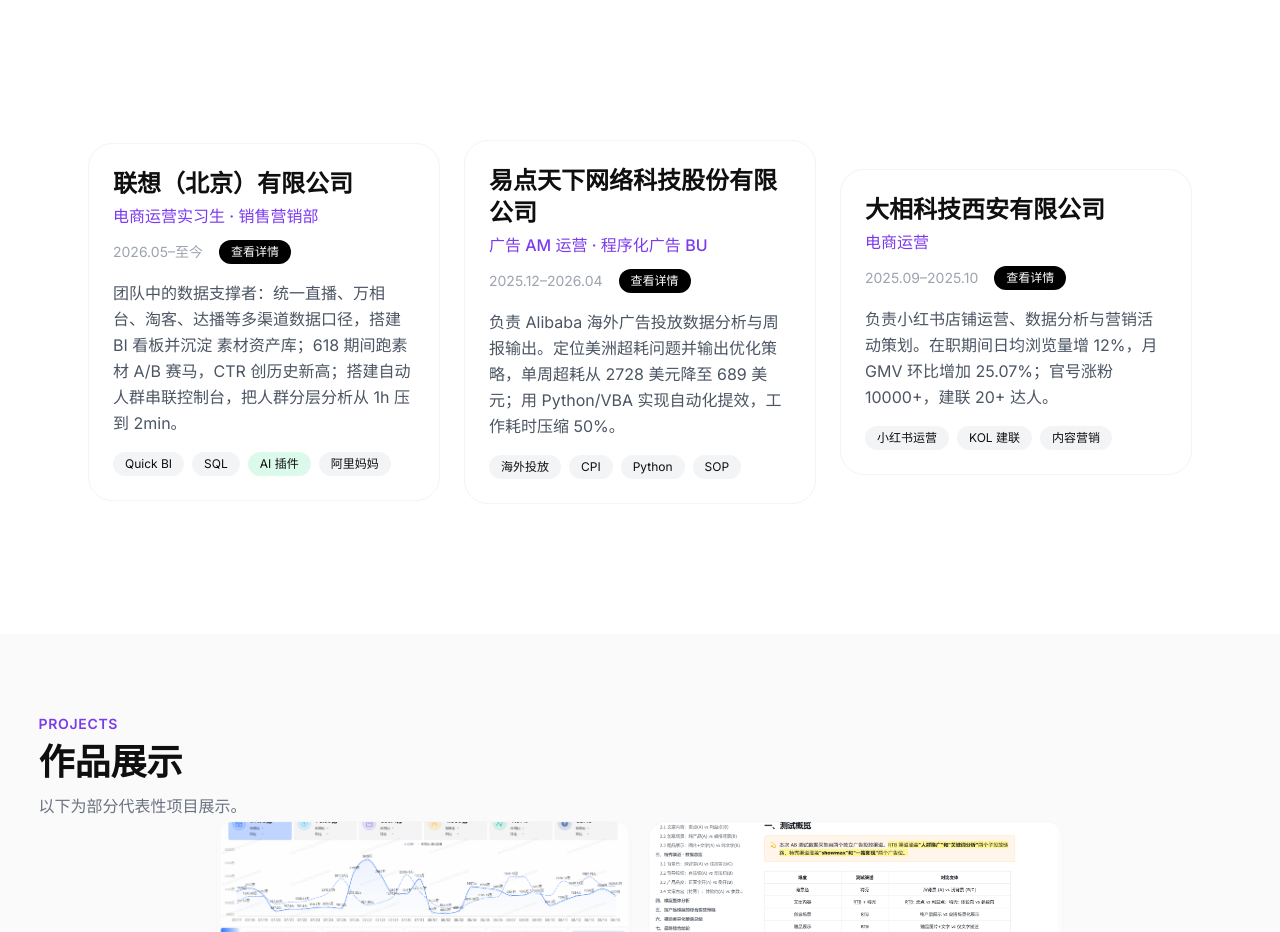
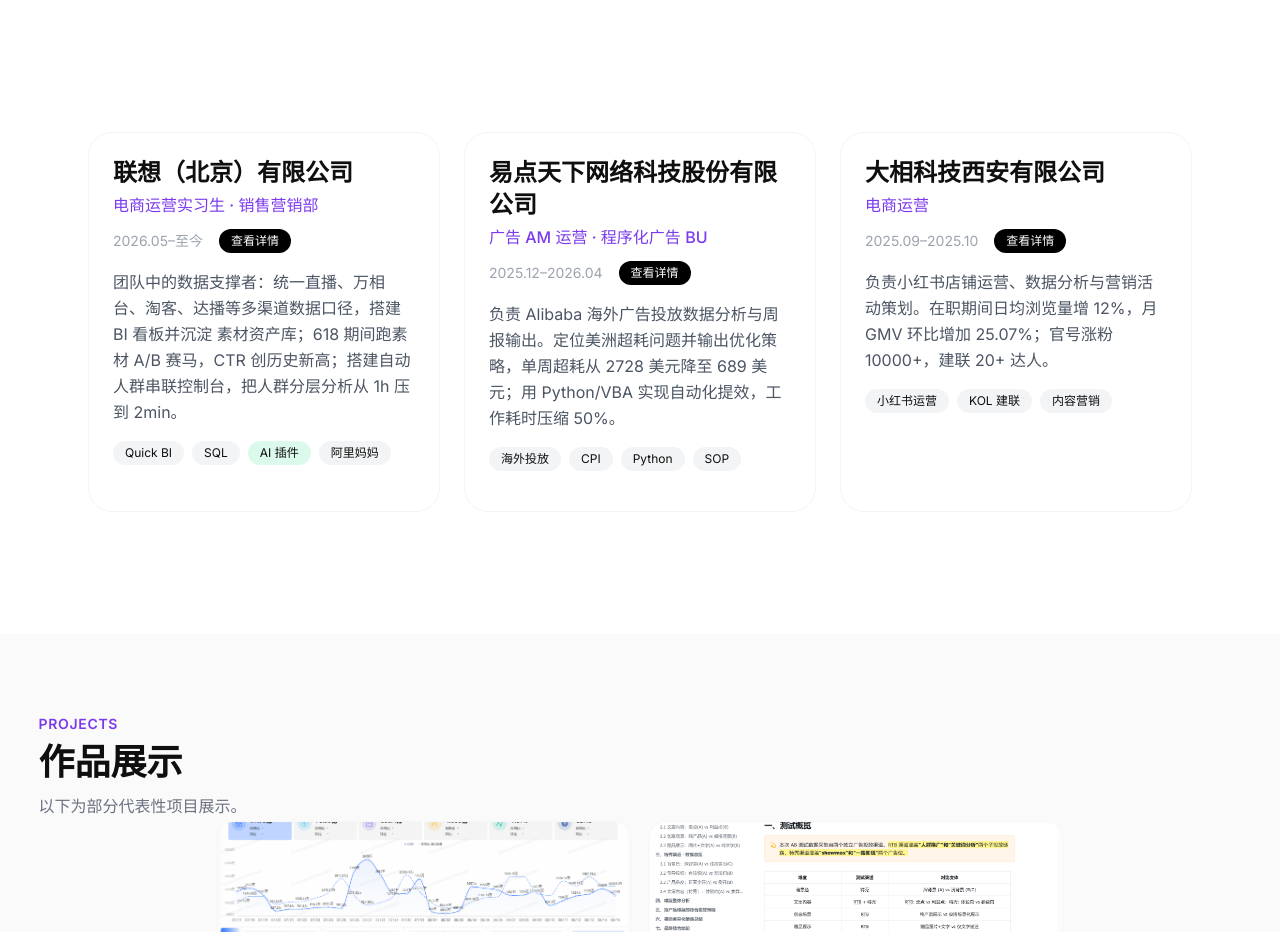
Before and after one commit to 1786632695zrj/jianli, a plain HTML site: page index.html in a window 1280 px wide. Shown: the part 1820-2752 px from the top of the page. Drawn offline with nearby package versions, Linux system fonts and the light colour scheme.

Commit message:
feat: 简历站多轮迭代 - 圈人弹窗图替换、职责区超链接、经历卡等高对齐
- 系统设置图 ai_plugin_settings.jpg 替换为完整截图（含下半部分配置）
- 核心职责区新增三处超链接：数据驾驶舱看板、人群分层与圈人运营、素材资产库平台
- 工作经历三张卡片强制等高(380px)并取消 justify-center 使内容顶部对齐
- 删除 ab_matrix.png，AB 复盘轮播同步缩减

Co-Authored-By: WorkBuddy <noreply@workbuddy.ai>

```diff
--- a/index.html
+++ b/index.html
@@ -531,7 +531,7 @@
 
       <div class="grid grid-cols-1 md:grid-cols-3 gap-6 items-stretch">
         <!-- Lenovo -->
-        <div class="group bg-white rounded-3xl border border-gray-100 overflow-hidden card-hover reveal flex flex-col">
+        <div class="group bg-white rounded-3xl border border-gray-100 overflow-hidden card-hover reveal flex flex-col" style="min-height: 380px">
           <div class="p-6 cursor-pointer flex flex-col flex-1" onclick="openExperience('lenovo-detail')">
             <div class="flex flex-col gap-3">
               <div>
@@ -576,7 +576,7 @@
             <div class="grid md:grid-cols-2 gap-4 text-sm text-gray-700">
               <div class="flex gap-3">
                 <span class="w-6 h-6 rounded-full bg-mint flex items-center justify-center text-xs font-bold shrink-0">1</span>
-                <p><strong>数据产品运营：</strong>梳理直播、万相台、淘客等业务需求，基于 Quick BI 和 SQL 从 0 到 1 搭建数据看板，覆盖 GMV、CPC 等指标，累计协助上线 7 个 BI 看板，覆盖六大业务板块，解决渠道数据割裂、数据口径不一问题，为业务提供决策依据。</p>
+                <p><strong>数据产品运营：</strong>梳理直播、万相台、淘客等业务需求，基于 Quick BI 和 SQL 从 0 到 1 搭建数据看板，覆盖 GMV、CPC 等指标，累计协助上线 7 个 BI 看板，覆盖六大业务板块，解决渠道数据割裂、数据口径不一问题，为业务提供决策依据。 <button onclick="openModal('modal-dashboard')" class="inline-flex items-center gap-0.5 text-violet font-semibold hover:underline text-sm align-baseline">查看数据驾驶舱看板 ↗</button></p>
               </div>
               <div class="flex gap-3">
                 <span class="w-6 h-6 rounded-full bg-mint flex items-center justify-center text-xs font-bold shrink-0">2</span>
@@ -588,18 +588,18 @@
               </div>
               <div class="flex gap-3">
                 <span class="w-6 h-6 rounded-full bg-mint flex items-center justify-center text-xs font-bold shrink-0">4</span>
-                <p><strong>AIGC 工具自研：</strong>针对画像数据取数繁琐、报告产出慢的业务痛点，自研自动化控制台，通过不断迭代，实现页面数据一键抓取清洗、智能命名和报告自动生成，人群分析耗时由 1h 压缩至 2min，效率提升 90%+，推广至团队 50 余人使用。</p>
+                <p><strong>AIGC 工具自研：</strong>针对画像数据取数繁琐、报告产出慢的业务痛点，自研自动化控制台，通过不断迭代，实现页面数据一键抓取清洗、智能命名和报告自动生成，人群分析耗时由 1h 压缩至 2min，效率提升 90%+，推广至团队 50 余人使用。<button onclick="openModal('modal-ai')" class="inline-flex items-center gap-0.5 text-violet font-semibold hover:underline text-sm align-baseline">查看人群分层与圈人运营 ↗</button></p>
               </div>
               <div class="flex gap-3">
                 <span class="w-6 h-6 rounded-full bg-mint flex items-center justify-center text-xs font-bold shrink-0">5</span>
-                <p><strong>智能化建设：</strong>针对阿里妈妈百灵平台素材与投放数据割裂、缺少打标能力的痛点，搭建素材资产库，支持多维度筛选、效果排行及标记，实现优质素材快速复用；通过 Agent 接入数据库生成 AI 日报并定时推送，替代手工整理。</p>
+                <p><strong>智能化建设：</strong>针对阿里妈妈百灵平台素材与投放数据割裂、缺少打标能力的痛点，搭建素材资产库，支持多维度筛选、效果排行及标记，实现优质素材快速复用；通过 Agent 接入数据库生成 AI 日报并定时推送，替代手工整理。<button onclick="openSucaikuModal()" class="inline-flex items-center gap-0.5 text-violet font-semibold hover:underline text-sm align-baseline">查看素材资产库平台 ↗</button></p>
               </div>
             </div>
           </div>
         </div>
 
         <!-- eClick -->
-        <div class="group bg-white rounded-3xl border border-gray-100 overflow-hidden card-hover reveal flex flex-col" style="transition-delay: 0.1s;">
+        <div class="group bg-white rounded-3xl border border-gray-100 overflow-hidden card-hover reveal flex flex-col" style="transition-delay: 0.1s; min-height: 380px">
           <div class="p-6 cursor-pointer flex flex-col flex-1" onclick="openExperience('eclick-detail')">
             <div class="flex flex-col gap-3">
               <div>
@@ -662,7 +662,7 @@
         </div>
 
         <!-- Daxiang -->
-        <div class="group bg-white rounded-3xl border border-gray-100 overflow-hidden card-hover reveal flex flex-col" style="transition-delay: 0.2s;">
+        <div class="group bg-white rounded-3xl border border-gray-100 overflow-hidden card-hover reveal flex flex-col" style="transition-delay: 0.2s; min-height: 380px">
           <div class="p-6 cursor-pointer flex flex-col flex-1" onclick="openExperience('daxiang-detail')">
             <div class="flex flex-col gap-3">
               <div>
@@ -1138,10 +1138,6 @@
                 <p class="text-xs text-gray-600 px-3 py-2 bg-gray-50 border-t border-gray-100 w-full text-center">测试概览 · RTB + 特秀双渠道，6 个测试维度梳理</p>
               </div>
               <div class="w-full shrink-0 flex flex-col items-center">
-                <img src="assets/ab_matrix.png" alt="测试维度矩阵" class="w-full max-h-[55vh] object-contain block" />
-                <p class="text-xs text-gray-600 px-3 py-2 bg-gray-50 border-t border-gray-100 w-full text-center">测试维度矩阵 · 各维度素材变量与对照关系</p>
-              </div>
-              <div class="w-full shrink-0 flex flex-col items-center">
                 <img src="assets/abtest_docs/ab_conclusion.png" alt="投放优化落地总结" class="w-full max-h-[55vh] object-contain block" />
                 <p class="text-xs text-gray-600 px-3 py-2 bg-gray-50 border-t border-gray-100 w-full text-center">投放优化落地总结 · 5 个维度的资源位/画面/文案/场景/赠品结论</p>
               </div>
@@ -1152,7 +1148,6 @@
           <div class="flex justify-center gap-2 mt-3">
             <button onclick="abReportGo(event,0)" class="w-2.5 h-2.5 rounded-full bg-violet" data-dot="0"></button>
             <button onclick="abReportGo(event,1)" class="w-2.5 h-2.5 rounded-full bg-gray-300" data-dot="1"></button>
-            <button onclick="abReportGo(event,2)" class="w-2.5 h-2.5 rounded-full bg-gray-300" data-dot="2"></button>
           </div>
           <div class="mt-4 rounded-xl bg-violet/10 border border-violet/30 px-4 py-3">
             <p class="text-sm text-gray-700 leading-relaxed"><span class="font-semibold text-violet">复盘成果：</span>复盘高点击素材特征，输出测试结论与 SOP，素材资产库复用至暑期大促；部分资源位的产品投放初期点击率高于行业大盘约 1 个百分点。</p>
@@ -1223,11 +1218,11 @@
         <p class="text-sm font-semibold text-violet mb-3 mt-6">项目界面</p>
         <div class="grid grid-cols-2 gap-3 mb-6">
           <div class="bg-white border border-gray-100 rounded-xl p-2">
-            <img src="assets/ai_plugin_run.jpg" alt="运行配置" class="w-full h-auto max-h-[200px] object-cover rounded-lg" />
+            <img src="assets/ai_plugin_run.jpg" alt="运行配置" class="w-full h-auto max-h-[480px] object-contain rounded-lg bg-gray-50" />
             <p class="text-xs text-gray-500 mt-2 text-center">运行配置</p>
           </div>
           <div class="bg-white border border-gray-100 rounded-xl p-2">
-            <img src="assets/ai_plugin_settings.jpg" alt="系统设置" class="w-full h-auto max-h-[200px] object-cover rounded-lg" />
+            <img src="assets/ai_plugin_settings.jpg" alt="系统设置" class="w-full h-auto max-h-[480px] object-contain rounded-lg bg-gray-50" />
             <p class="text-xs text-gray-500 mt-2 text-center">系统设置</p>
           </div>
         </div>
@@ -1948,7 +1943,7 @@
     }
     function abReportGo(e, i) {
       if (e) e.stopPropagation();
-      const n = 3;
+      const n = 2;
       abReportIdx = (i + n) % n;
       abReportRender();
     }
```
Also changed, not shown: assets/ab_matrix.png (deleted), assets/ai_plugin_settings.jpg.
